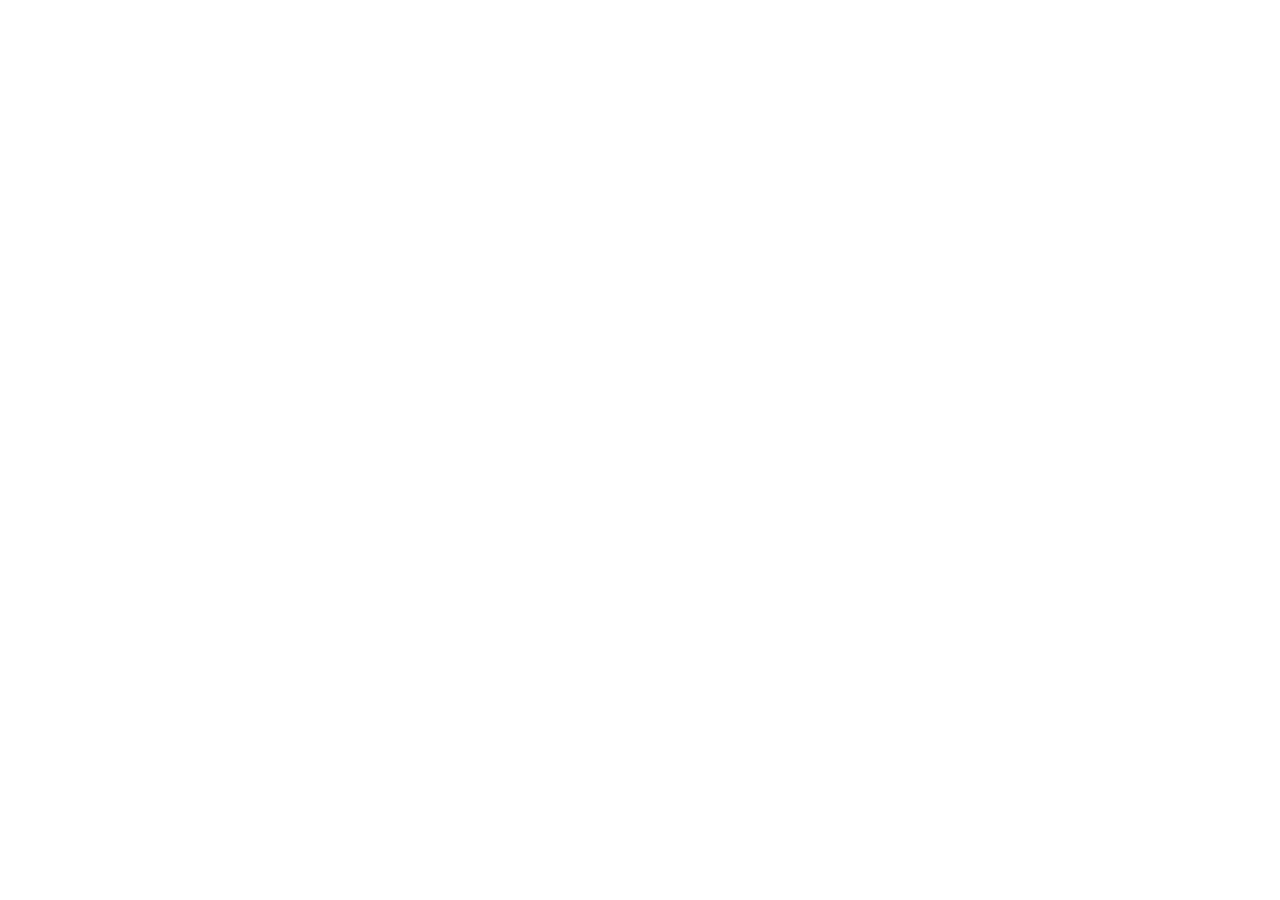
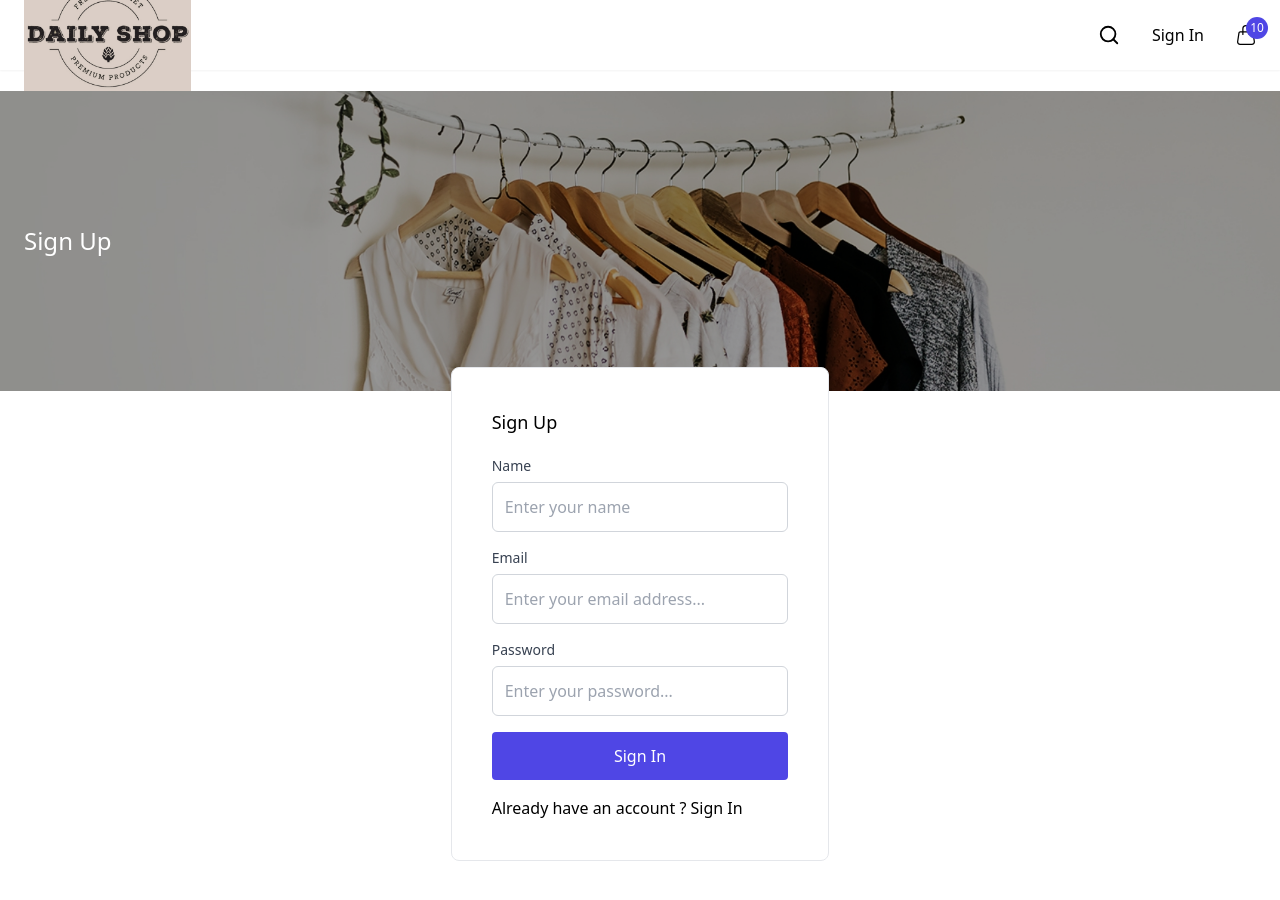
Before and after one commit to nahidkishore/Daily-Shop, a React (Create React App) app in the folder frontend/: page /register in a window 1280 px wide. Before the commit this address had no page. Shown: the top 900 px of the page. Before the commit the page ends 800 px from the top, so only its background shows below. Built offline with nearby package versions, Linux system fonts and the light colour scheme.

Commit message:
nav login and register form created

```diff
--- a/frontend/package.json
+++ b/frontend/package.json
@@ -7,6 +7,7 @@
     "@testing-library/jest-dom": "^5.16.4",
     "@testing-library/react": "^13.3.0",
     "@testing-library/user-event": "^13.5.0",
+    "framer-motion": "^6.4.2",
     "html-react-parser": "^2.0.0",
     "html-to-formatted-text": "^2.7.0",
     "html-to-text": "^8.2.0",
@@ -15,6 +16,7 @@
     "react-color": "^2.19.3",
     "react-dom": "^18.1.0",
     "react-hot-toast": "^2.2.0",
+    "react-icons": "^4.4.0",
     "react-quill": "^2.0.0-beta.4",
     "react-redux": "^8.0.2",
     "react-router-dom": "^6.3.0",
--- a/frontend/src/components/Nav.js
+++ /dev/null
@@ -1,11 +0,0 @@
-import React from 'react';
-
-const Nav = () => {
-    return (
-        <div>
-           navbar
-        </div>
-    );
-};
-
-export default Nav;
--- /dev/null
+++ b/frontend/src/components/home/Header.js
@@ -0,0 +1,19 @@
+import React from 'react';
+import { motion } from 'framer-motion';
+const Header = ({ children }) => {
+  return (
+    <motion.header
+      initial={{ opacity: 0 }}
+      animate={{ opacity: 1 }}
+      className='header'
+    >
+      <div className='header-cover'>
+        <div className='my-container flex-y h-[300px]'>
+          <h1 className='header-heading'>{children}</h1>
+        </div>
+      </div>
+    </motion.header>
+  );
+};
+
+export default Header;
--- /dev/null
+++ b/frontend/src/components/home/Nav.js
@@ -0,0 +1,39 @@
+import React from 'react';
+import { Link } from 'react-router-dom';
+import { FiSearch } from 'react-icons/fi';
+import { BsHandbag } from 'react-icons/bs';
+const Nav = () => {
+  return (
+    <nav className='nav'>
+      <div className='my-container'>
+        <div className='flex justify-between items-center'>
+          <Link to='/'>
+            <img
+              src='/daily-shop.jpg'
+              alt='logo'
+              className='h-full object-cover max-h-28 max-w-70'
+            />
+          </Link>
+          <ul className='flex items-center'>
+            <li className='nav-li cursor-pointer'>
+              <FiSearch size={22} />
+            </li>
+            <li className='nav-li'>
+              <Link to='/login' className='nav-link'>
+                Sign in
+              </Link>
+            </li>
+            <li className='nav-li relative'>
+              <Link to='/cart'>
+                <BsHandbag size={20} />
+                <span className='nav-circle'>10</span>
+              </Link>
+            </li>
+          </ul>
+        </div>
+      </div>
+    </nav>
+  );
+};
+
+export default Nav;
--- a/frontend/src/routes/Routing.js
+++ b/frontend/src/routes/Routing.js
@@ -7,6 +7,8 @@
 import EditProduct from '../screens/dashboard/EditProduct';
 import Products from '../screens/dashboard/Products';
 import UpdateCategory from '../screens/dashboard/UpdateCategory';
+import Login from '../screens/home/auth/Login';
+import Register from '../screens/home/auth/Register';
 import Home from '../screens/home/Home';
 import Private from './Private';
 import Public from './Public';
@@ -14,7 +16,9 @@
   return (
     <BrowserRouter>
       <Routes>
-        <Route path='/'  element={<Home/>}/>
+        <Route path='/' element={<Home />} />
+        <Route path='/login' element={<Login />} />
+        <Route path='/register' element={<Register />} />
         <Route path='auth'>
           <Route
             path='admin-login/'
@@ -92,7 +96,6 @@
             }
           />
         </Route>
-
       </Routes>
     </BrowserRouter>
   );
--- a/frontend/src/screens/home/Home.js
+++ b/frontend/src/screens/home/Home.js
@@ -1,5 +1,5 @@
 import React from 'react';
-import Nav from '../../components/Nav';
+import Nav from '../../components/home/Nav';
 
 const Home = () => {
   return (
--- /dev/null
+++ b/frontend/src/screens/home/auth/Login.js
@@ -0,0 +1,67 @@
+import React from 'react';
+import { Link } from 'react-router-dom';
+import Header from '../../../components/home/Header';
+import Nav from '../../../components/home/Nav';
+import { motion } from 'framer-motion';
+const Login = () => {
+  return (
+    <>
+      <Nav />
+      <div className='mt-[91px] pb-[80px]'>
+        <Header>Sign in</Header>
+        <div className='flex flex-wrap justify-center'>
+          <motion.div
+            initial={{ opacity: 0, x: '-100vw' }}
+            animate={{ opacity: 1, x: 0 }}
+            className='w-full sm:w-10/12 md:w-8/12 lg:w-6/12 xl:w-4/12 p-6'
+          >
+            <form className='bg-white rounded-lg -mt-12 border border-gray-200 p-10'>
+              <h1 className='heading mb-5'>sign in</h1>
+              <div className='mb-4'>
+                <label htmlFor='email' className='form-label'>
+                  email
+                </label>
+                <input
+                  type='email'
+                  name='email'
+                  id='email'
+                  className='form-input'
+                  placeholder='Enter your email address...'
+                />
+              </div>
+              <div className='mb-4'>
+                <label htmlFor='password' className='form-label'>
+                  password
+                </label>
+                <input
+                  type='password'
+                  name='password'
+                  id='password'
+                  className='form-input'
+                  placeholder='Enter your password...'
+                />
+              </div>
+              <div className='mb-4'>
+                <input
+                  type='submit'
+                  value='sign in'
+                  className='btn btn-indigo w-full '
+                />
+              </div>
+              <div>
+                <p>
+                  Don't have an account ?{' '}
+                  <span className='capitalize font-medium text-base text-black'>
+                    <Link to='/register'>register</Link>
+                  </span>
+                </p>
+              </div>
+            </form>
+          </motion.div>
+        </div>
+      </div>
+    </>
+  );
+};
+
+export default Login;
--- /dev/null
+++ b/frontend/src/screens/home/auth/Register.js
@@ -0,0 +1,80 @@
+import React from 'react';
+import { Link } from 'react-router-dom';
+import Header from '../../../components/home/Header';
+import Nav from '../../../components/home/Nav';
+import { motion } from 'framer-motion';
+const Register = () => {
+  return (
+    <>
+      <Nav />
+      <div className='mt-[91px] pb-[80px]'>
+        <Header>Sign up</Header>
+        <div className='flex flex-wrap justify-center'>
+          <motion.div
+            initial={{ opacity: 0, x: '-100vw' }}
+            animate={{ opacity: 1, x: 0 }}
+            className='w-full sm:w-10/12 md:w-8/12 lg:w-6/12 xl:w-4/12 p-6'
+          >
+            <form className='bg-white rounded-lg -mt-12 border border-gray-200 p-10'>
+              <h1 className='heading mb-5'>sign up</h1>
+              <div className='mb-4'>
+                <label htmlFor='name' className='form-label'>
+                  name
+                </label>
+                <input
+                  type='text'
+                  name='name'
+                  id='name'
+                  className='form-input'
+                  placeholder='Enter your name'
+                />
+              </div>
+              <div className='mb-4'>
+                <label htmlFor='email' className='form-label'>
+                  email
+                </label>
+                <input
+                  type='email'
+                  name='email'
+                  id='email'
+                  className='form-input'
+                  placeholder='Enter your email address...'
+                />
+              </div>
+              <div className='mb-4'>
+                <label htmlFor='password' className='form-label'>
+                  password
+                </label>
+                <input
+                  type='password'
+                  name='password'
+                  id='password'
+                  className='form-input'
+                  placeholder='Enter your password...'
+                />
+              </div>
+
+              <div className='mb-4'>
+                <input
+                  type='submit'
+                  value='sign in'
+                  className='btn btn-indigo w-full '
+                />
+              </div>
+              <div>
+                <p>
+                  Already have an account ?{' '}
+                  <span className='capitalize font-medium text-base text-black'>
+                    <Link to='/login'>sign in</Link>
+                  </span>
+                </p>
+              </div>
+            </form>
+          </motion.div>
+        </div>
+      </div>
+    </>
+  );
+};
+
+export default Register;
--- a/frontend/src/stylecss/form.css
+++ b/frontend/src/stylecss/form.css
@@ -7,3 +7,9 @@
 .input-file {
   @apply block file:py-2.5 file:px-4 file:rounded file:cursor-pointer file:bg-indigo-600 file:text-white file:text-sm file:font-medium file:mr-4;
 }
+.form-label {
+  @apply block mb-1.5 text-sm font-medium capitalize text-gray-700;
+}
+.form-input {
+  @apply w-full border px-3 py-3 border-gray-300 rounded-md outline-none;
+}
--- a/frontend/src/stylecss/header.css
+++ b/frontend/src/stylecss/header.css
@@ -0,0 +1,9 @@
+.header {
+  @apply w-full h-[300px] bg-[url('../assets/images/header.jpg')] bg-no-repeat bg-cover relative -z-10;
+}
+.header-cover {
+  @apply absolute inset-0 w-full h-full bg-black/40;
+}
+.header-heading {
+  @apply text-white text-2xl capitalize font-medium;
+}
--- a/frontend/src/stylecss/nav.css
+++ b/frontend/src/stylecss/nav.css
@@ -0,0 +1,12 @@
+.nav {
+  @apply bg-white w-full h-[70px] flex items-center shadow-sm fixed top-0 right-0 left-0;
+}
+.nav-li {
+  @apply ml-8;
+}
+.nav-link {
+ @apply text-base font-medium text-black capitalize;
+}
+.nav-circle {
+  @apply flex items-center justify-center w-[22px] h-[22px] rounded-full bg-indigo-600 text-xs text-white font-medium absolute -top-2 -right-3;
+}
--- a/frontend/src/stylecss/styles.css
+++ b/frontend/src/stylecss/styles.css
@@ -23,3 +23,13 @@
 .ql-container.ql-snow {
   @apply border-none bg-gray-700 !important;
 }
+.my-container {
+  @apply max-w-screen-xl w-full mx-auto px-6;
+}
+
+.flex-y {
+  @apply flex items-center;
+}
+.heading {
+  @apply text-lg capitalize font-medium;
+}
```
Also changed, not shown: frontend/src/assets/images/header.jpg (added), 1 other file (tests, documents, lock files or other folders). Lines whose indentation alone changed are shown as unchanged.
